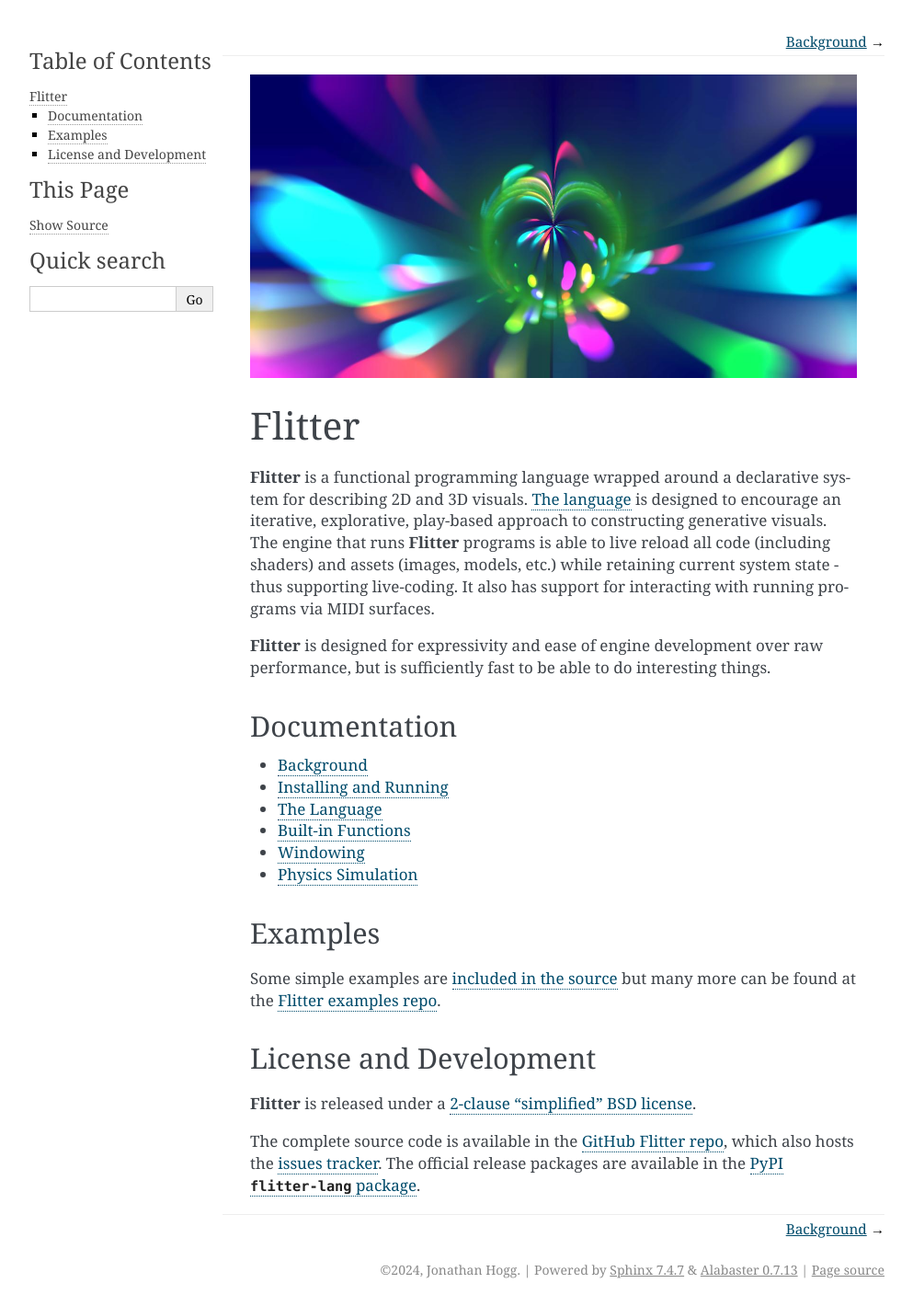
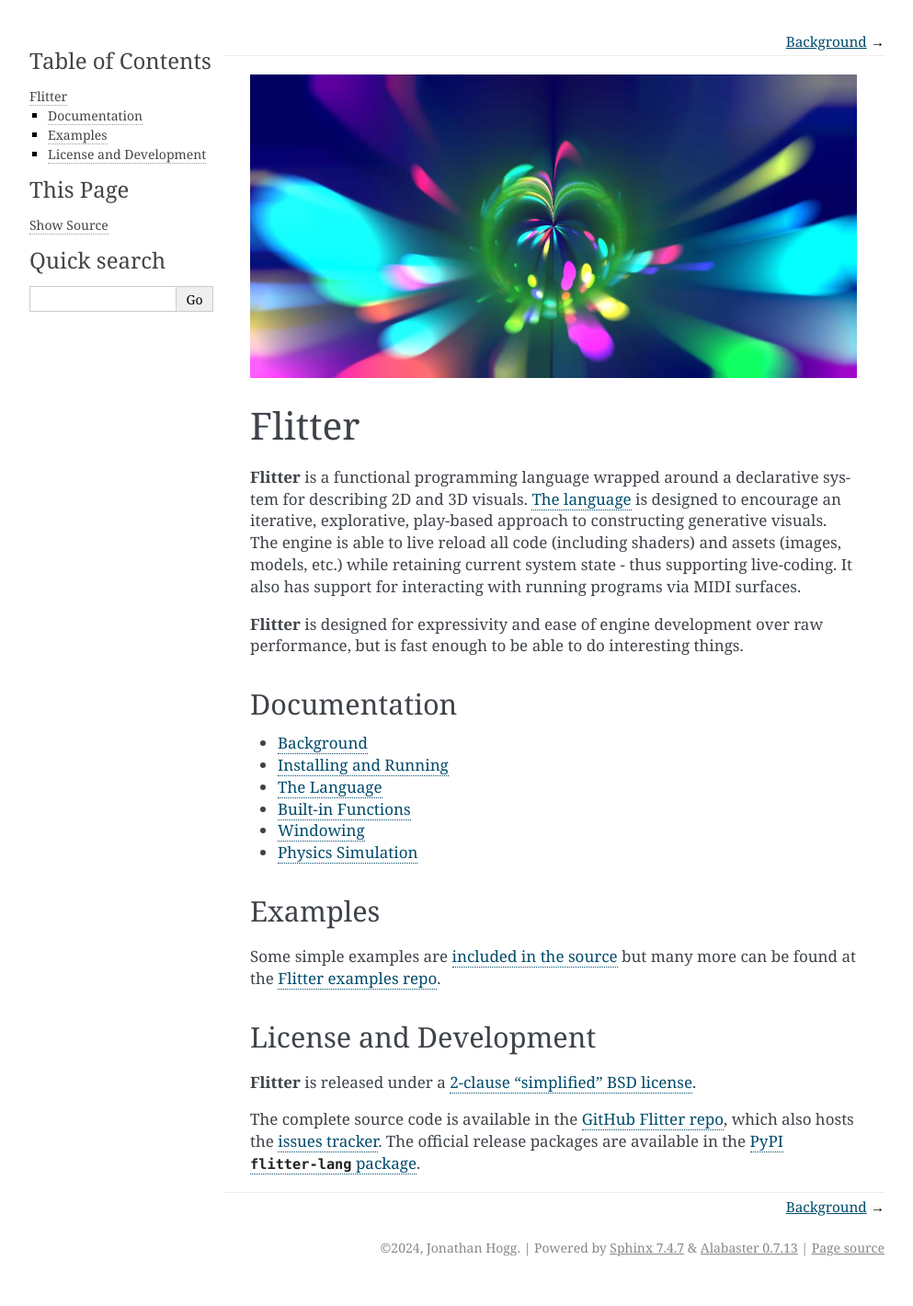
Before and after one commit to jonathanhogg/flitter, a Sphinx documentation site: the page built from docs/index.md, in a window 1280 px wide. Shown: the whole page at 92% size, without its empty margins (148-1141 px from the left). Built offline with Sphinx 7.4.7, drawn with Linux system fonts in a browser that asks for light colours; after the commit the page ends 1396 px from its top, so only the background shows below that.

Commit message:
More docs

```diff
--- a/docs/index.md
+++ b/docs/index.md
@@ -7,13 +7,13 @@
 **Flitter** is a functional programming language wrapped around a declarative
 system for describing 2D and 3D visuals. [The language](language.md)
 is designed to encourage an iterative, explorative, play-based approach to
-constructing generative visuals. The engine that runs **Flitter** programs is
-able to live reload all code (including shaders) and assets (images, models,
-etc.) while retaining current system state - thus supporting live-coding. It
-also has support for interacting with running programs via MIDI surfaces.
+constructing generative visuals. The engine is able to live reload all code
+(including shaders) and assets (images, models, etc.) while retaining current
+system state - thus supporting live-coding. It also has support for interacting
+with running programs via MIDI surfaces.
 
 **Flitter** is designed for expressivity and ease of engine development over
-raw performance, but is sufficiently fast to be able to do interesting things.
+raw performance, but is fast enough to be able to do interesting things.
 
 ## Documentation
 
```
